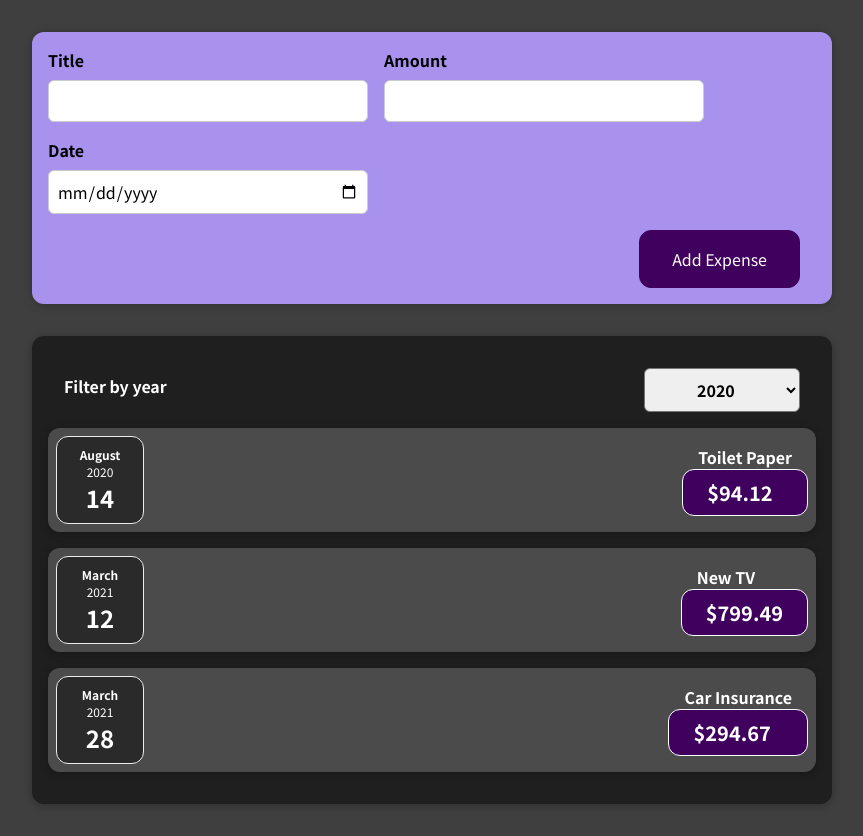
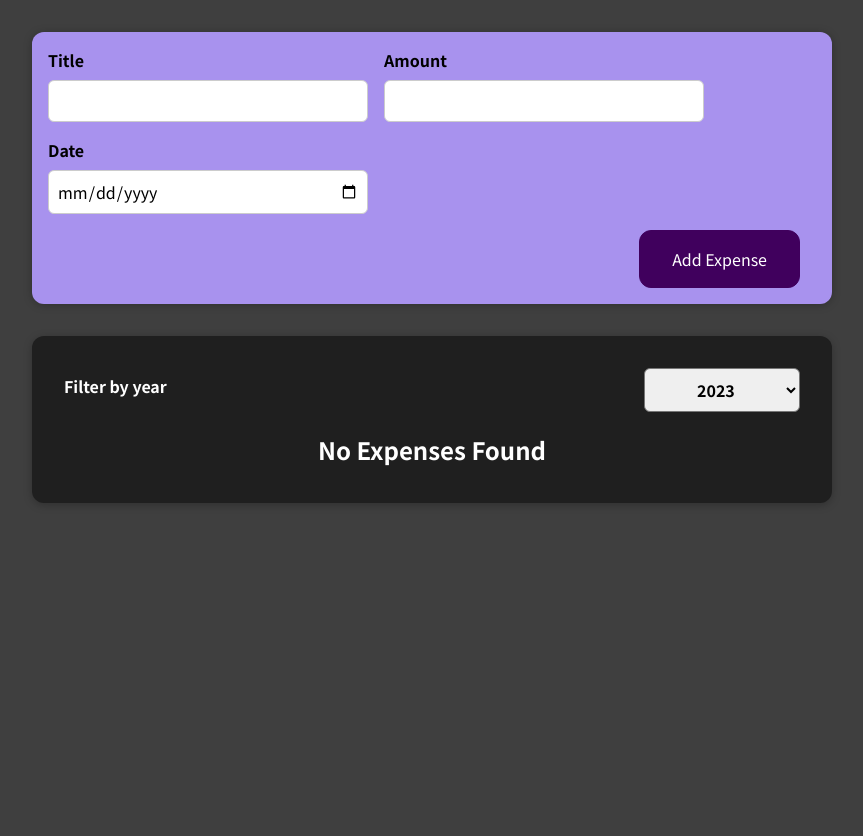
Before and after one commit to jaymingle/tasks-creator, a React (Create React App) app: page / in a window 1280 px wide. Shown: the whole page, without its empty margins (208-1071 px from the left). After the commit the page ends 800 px from the top, so only its background shows below. Built offline with nearby package versions, Linux system fonts and the light colour scheme.

Commit message:
Working on Rendering Data

```diff
--- a/public/index.html
+++ b/public/index.html
@@ -24,7 +24,7 @@
       work correctly both with client-side routing and a non-root public URL.
       Learn how to configure a non-root public URL by running `npm run build`.
     -->
-    <title>React App</title>
+    <title>Max's Project App One</title>
   </head>
   <body>
     <noscript>You need to enable JavaScript to run this app.</noscript>
--- a/src/App.js
+++ b/src/App.js
@@ -1,7 +1,8 @@
+import {React, useState} from 'react'
 import Expenses from './components/Expenses/Expenses';
 import NewExpense from './components/NewExpense/NewExpense';
-function App() {
-  const expenses = [
+
+const DUMMY_EXPENSES = [
   {
     id: 'e1',
     title: 'Toilet Paper',
@@ -23,9 +24,16 @@ function App() {
   },
 ];
 
+function App() {
+  const [expenses, setExpenses] = useState(DUMMY_EXPENSES)
+
+
   const presentedDataHandler = (fromNewExpenseData) => {
-    console.log(fromNewExpenseData);
-    console.log('From App.js');
+   // setExpenses([fromNewExpenseData, ...expenses])
+   setExpenses(prevExpenses => {
+    return [fromNewExpenseData, ...prevExpenses]
+   })
+
   };
 
   return (
--- a/src/components/Expenses/ExpenseItem.js
+++ b/src/components/Expenses/ExpenseItem.js
@@ -1,4 +1,4 @@
-import { React, useState } from 'react';
+import { React } from 'react';
 import './ExpenseItem.css';
 import ExpenseDate from './ExpenseDate';
 import Card from '../UI/Card';
@@ -9,7 +9,7 @@ const ExpenseItem = (props) => {
       <div>
         <ExpenseDate date={props.date} />
       </div>
-      <div className='expense-item_description'>
+      <div className='expense-item__description'>
         <h2>{props.title}</h2>
         <div className='expense-item__price'>${props.amount}</div>
       </div>
--- a/src/components/Expenses/Expenses.css
+++ b/src/components/Expenses/Expenses.css
@@ -5,3 +5,7 @@
   width: 50rem;
   max-width: 95%;
 }
+
+.no_expenses {
+  color: white;
+}
--- a/src/components/Expenses/Expenses.js
+++ b/src/components/Expenses/Expenses.js
@@ -3,33 +3,27 @@ import ExpenseItem from './ExpenseItem';
 import Card from '../UI/Card';
 import './Expenses.css';
 import ExpensesFilter from './ExpensesFilter';
+import ExpenseList from './ExpensesList';
 
 const Expenses = (props) => {
-  const [selectedYear, setSelectedYear] = useState('2020');
+  const [filteredYear, setFilteredYear] = useState('2023');
+
   const filterYearHandler = (selectedYear) => {
-    // console.log(selectedYear, 'Inside Expenses');
-    setSelectedYear(selectedYear);
+    setFilteredYear(selectedYear);
   };
+
+  const filteredExpenses = props.the_expenses.filter((expense) => {
+    return expense.date.getFullYear().toString() === filteredYear;
+  });
 
   return (
     <div>
       <Card className='expenses'>
-        <ExpensesFilter onSelectFilterYear={filterYearHandler} defaultYear={selectedYear}/>
-        <ExpenseItem
-          title={props.the_expenses[0].title}
-          amount={props.the_expenses[0].amount}
-          date={props.the_expenses[0].date}
+        <ExpensesFilter
+          onSelectFilterYear={filterYearHandler}
+          defaultYear={filteredYear}
         />
-        <ExpenseItem
-          title={props.the_expenses[1].title}
-          amount={props.the_expenses[1].amount}
-          date={props.the_expenses[1].date}
-        />
-        <ExpenseItem
-          title={props.the_expenses[2].title}
-          amount={props.the_expenses[2].amount}
-          date={props.the_expenses[2].date}
-        />
+        <ExpenseList items={filteredExpenses} />
       </Card>
     </div>
   );
--- a/src/components/Expenses/ExpensesFilter.js
+++ b/src/components/Expenses/ExpensesFilter.js
@@ -13,6 +13,7 @@ const ExpensesFilter = (props) => {
       <div className='expenses-filter__control'>
         <label>Filter by year</label>
         <select onChange={selectFilterHandler} value={props.defaultYear}>
+          <option value='2023'>2023</option>
           <option value='2022'>2022</option>
           <option value='2021'>2021</option>
           <option value='2020'>2020</option>
--- /dev/null
+++ b/src/components/Expenses/ExpensesList.css
@@ -0,0 +1,9 @@
+.expenses-list {
+  list-style: none;
+  padding: 0;
+}
+
+.expenses-list__fallback {
+  color: white;
+  text-align: center;
+}
--- /dev/null
+++ b/src/components/Expenses/ExpensesList.js
@@ -0,0 +1,28 @@
+import { React } from 'react';
+import './ExpensesList.css';
+import ExpenseItem from './ExpenseItem';
+
+const ExpenseList = (props) => {
+  let expensesContent = <p className='no_expenses'>No Expenses Found</p>;
+  if (props.items.length === 0) {
+    return <h2 className='expenses-list__fallback'> No Expenses Found</h2>;
+  }
+
+  return (
+    <ul className='expenses-list'>
+      {
+        (expensesContent = props.items.map((expense) => (
+          <ExpenseItem
+            key={expense.id}
+            title={expense.title}
+            amount={expense.amount}
+            date={expense.date}
+          />
+        )))
+      }
+      ;
+    </ul>
+  );
+};
+
+export default ExpenseList;
```
Also changed, not shown: src/components/Expenses/ExpenseItem.css (line endings or trailing spaces). Lines whose indentation alone changed are shown as unchanged.
